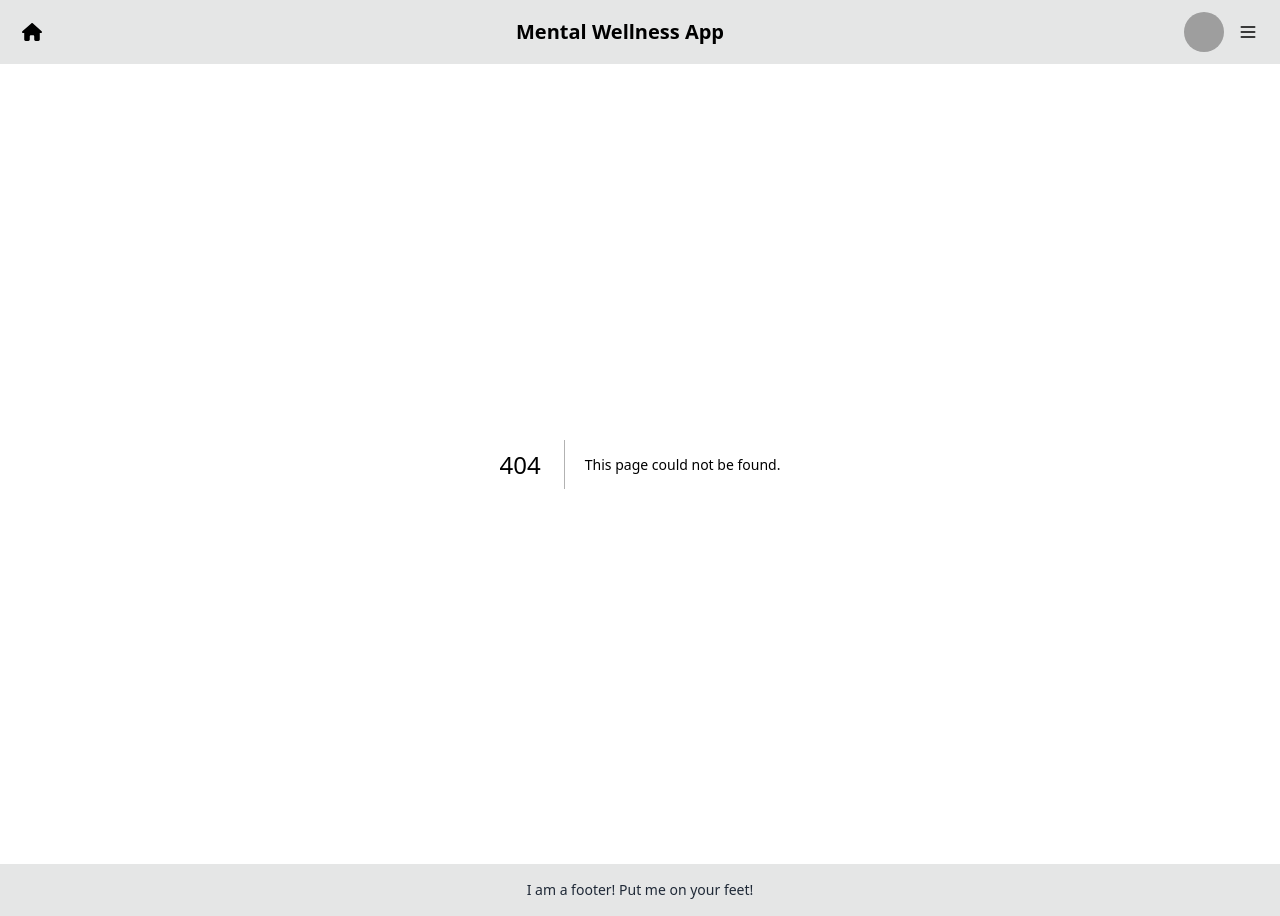
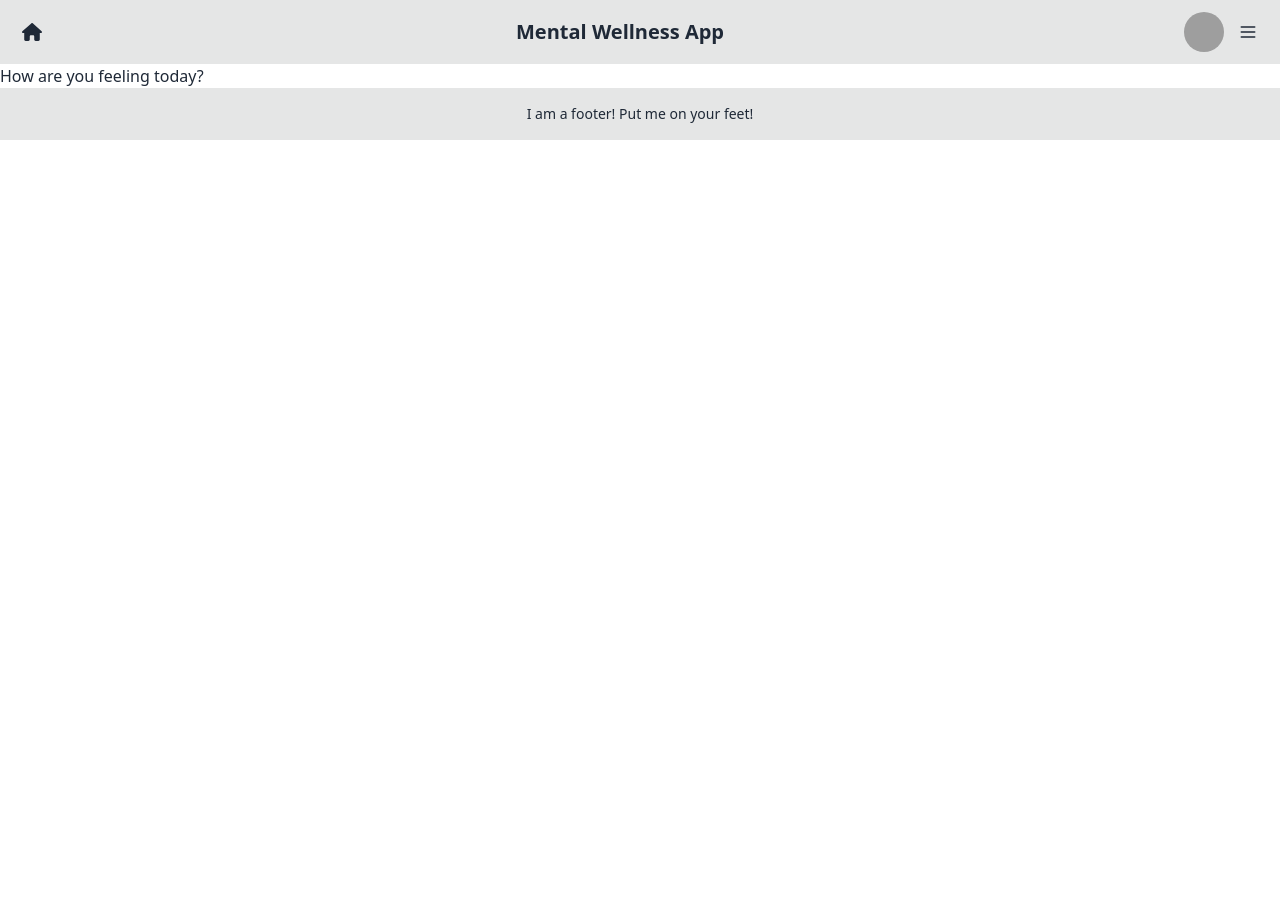
Before and after one commit to Adlantia/mental-wellness-app, a Next.js app in the folder frontend/: page /mood in a window 1280 px wide. Before the commit this address had no page. After the commit the page ends 800 px from the top, so only its background shows below. Built offline with nearby package versions, Linux system fonts and the light colour scheme; grey boxes are pictures that could not be loaded.

Commit message:
Creates static mood logging page

```diff
--- /dev/null
+++ b/frontend/src/app/mood/page.tsx
@@ -0,0 +1,7 @@
+export default function Mood() {
+    return (
+        <>
+        <h1>How are you feeling today?</h1>
+        </>
+    )
+}
```
